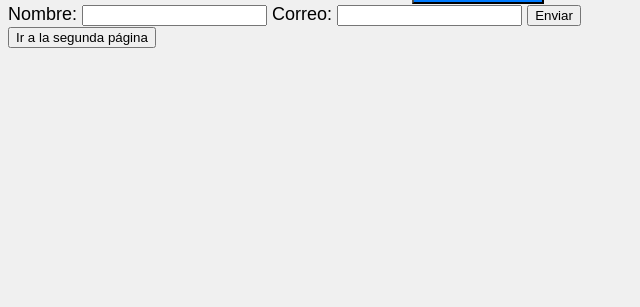
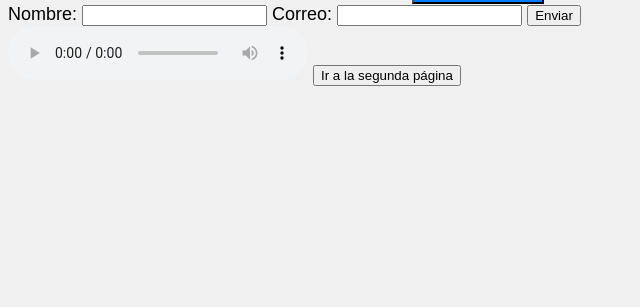
Before and after one commit to FranklinGranados/pruebas-de-html, a plain HTML site: page index.html in a window 1280 px wide. Shown: the part 493-800 px from the top of the page, without its empty margins (0-640 px from the left). Drawn offline with Linux system fonts and the light colour scheme.

Commit message:
agregue una cancion con controles para reproducir

```diff
--- a/index.html
+++ b/index.html
@@ -45,6 +45,12 @@
         <button type="submit">Enviar</button>
     </form>
 
+    <audio controls>
+        <source src="one.mp3" type="audio/mpeg">
+
+        Musiquita rica
+    </audio>
+
     <a href="Pagina2.html">
         <button>Ir a la segunda página</button>
     </a>
```
Also changed, not shown: 1 other file.
